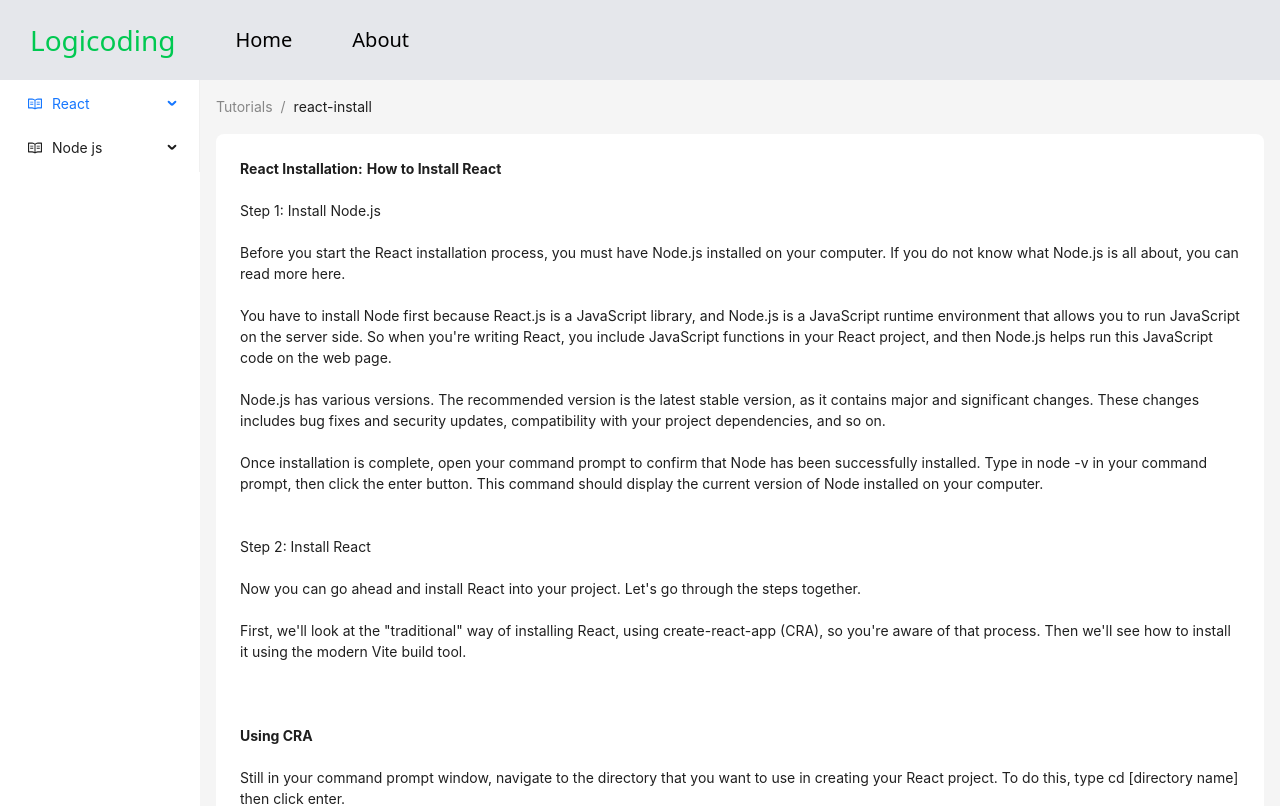
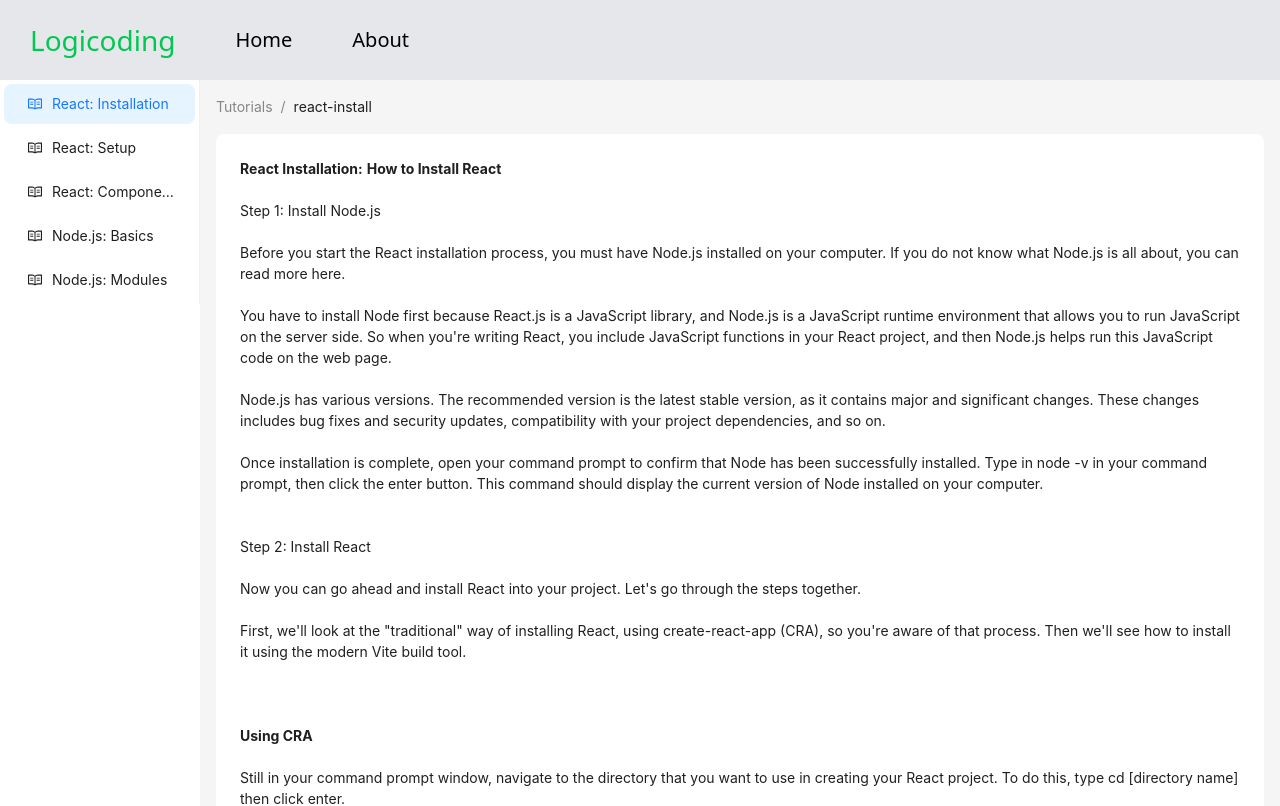
Before and after one commit to rohitkumar893/logicoding, a React (Vite) app: page / in a window 1280 px wide. Shown: the top 806 px of the page. Built offline with nearby package versions, Linux system fonts and the light colour scheme.

Commit message:
modify: menu

```diff
--- a/src/components/Layout.tsx
+++ b/src/components/Layout.tsx
@@ -13,26 +13,21 @@ function getItem(
   label: React.ReactNode,
   key: React.Key,
   icon?: React.ReactNode,
-    children?: MenuItem[],
 ): MenuItem {
   return {
     key,
     icon,
-        children,
     label,
   } as MenuItem;
 }
 
+// ✅ FLAT MENU — no nesting, no arrows
 const items: MenuItem[] = [
-  getItem('React', 'react', <ReadOutlined />, [
-    getItem('Installation', 'react-install'),
-    getItem('Setup', 'react-setup'),
-    getItem('Components', 'react-components'),
-  ]),
-  getItem('Node js', 'node', <ReadOutlined />, [
-    getItem('Basics', 'node-basics'),
-    getItem('Modules', 'node-modules'),
-  ]),
+  getItem('React: Installation', 'react-install', <ReadOutlined />),
+  getItem('React: Setup', 'react-setup', <ReadOutlined />),
+  getItem('React: Components', 'react-components', <ReadOutlined />),
+  getItem('Node.js: Basics', 'node-basics', <ReadOutlined />),
+  getItem('Node.js: Modules', 'node-modules', <ReadOutlined />),
 ];
 
 const PageLayout: React.FC = () => {
@@ -53,7 +48,7 @@ const PageLayout: React.FC = () => {
   };
 
   return (
-    <Layout style={{ minHeight: '100vh' }} className='pt-[80px]'>
+    <Layout style={{ minHeight: '100vh' }} className="pt-[80px]">
       <Sider style={{ background: colorBgContainer }}>
         <div className="demo-logo-vertical" />
         <Menu
@@ -66,7 +61,10 @@ const PageLayout: React.FC = () => {
       </Sider>
       <Layout>
         <Content style={{ margin: '0 16px' }}>
-          <Breadcrumb style={{ margin: '16px 0' }} items={[{ title: 'Tutorials' }, { title: selectedKey }]} />
+          <Breadcrumb
+            style={{ margin: '16px 0' }}
+            items={[{ title: 'Tutorials' }, { title: selectedKey }]}
+          />
           <div
             style={{
               padding: 24,
```
Lines whose indentation alone changed are shown as unchanged.
